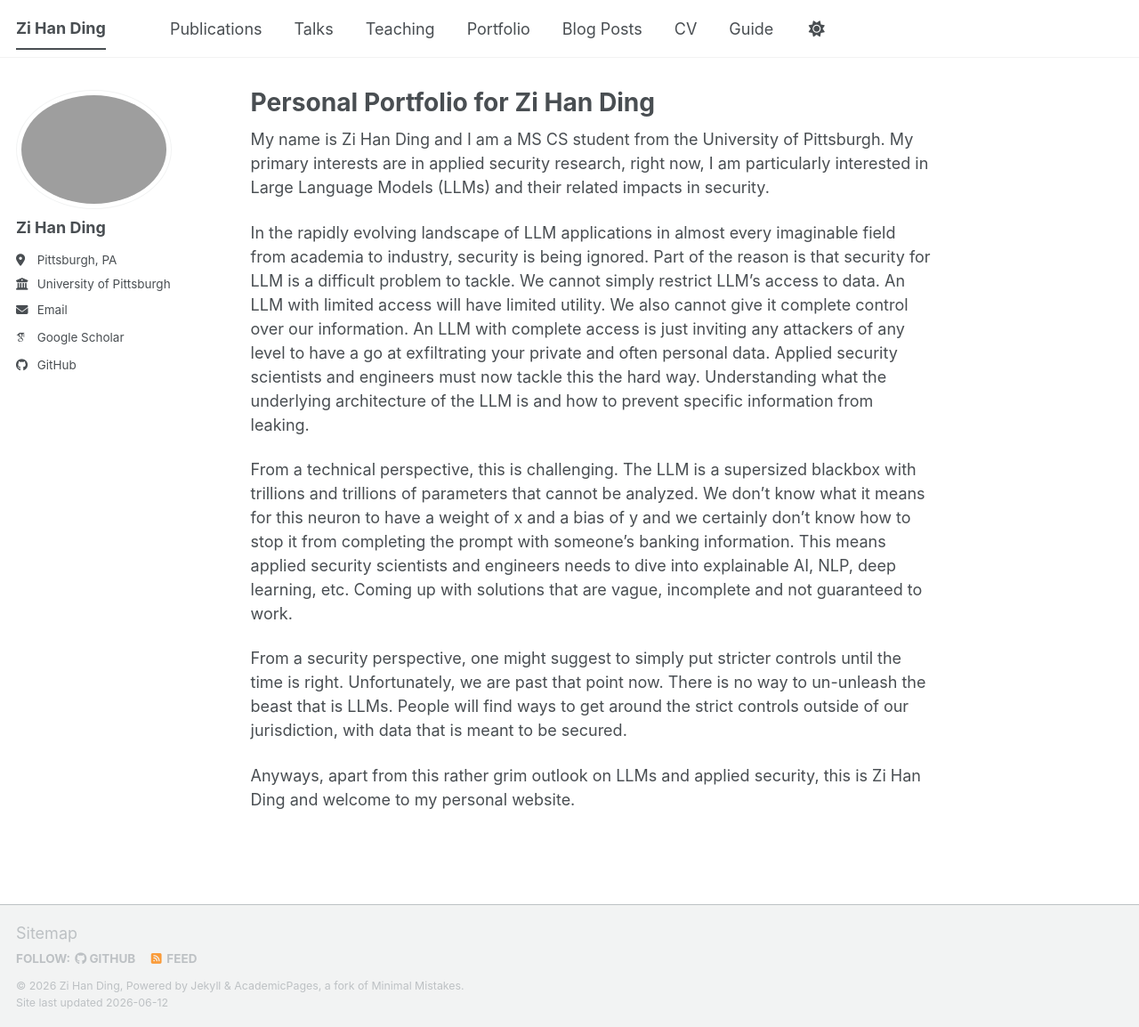
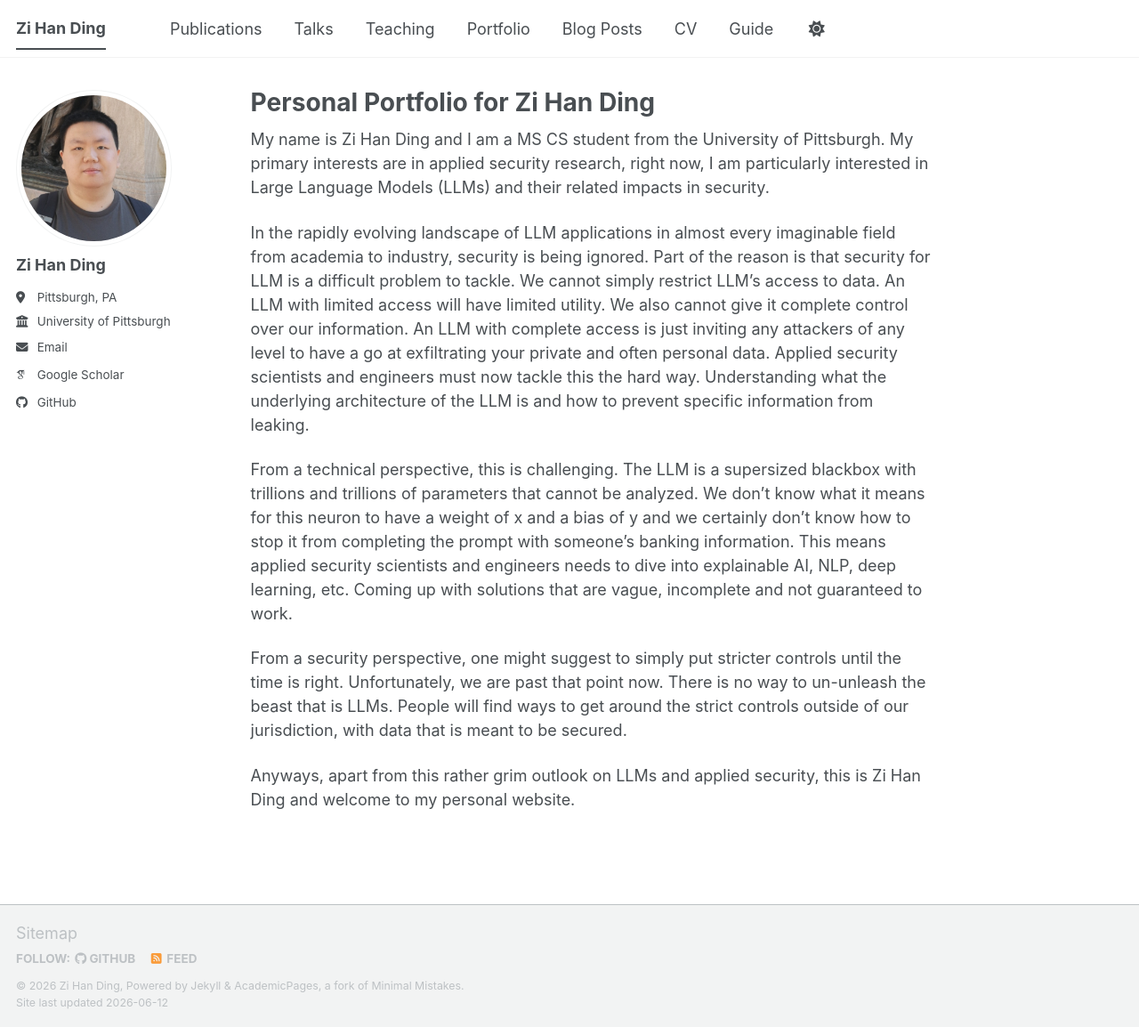
Before and after one commit to ziHanDing579/ziHanDing579.github.io, a Jekyll site: the page built from _pages/about.md, in a window 1280 px wide and 1154 px high. Shown: the whole window at 89% size. Built offline with Jekyll 4.4.1, drawn with Linux system fonts in a browser that asks for light colours; some web fonts are replaced; a script bundle is joined from its source files by our own code; library files that are not in the unit come from our copies.

Commit message:
corrected extension

```diff
--- a/_config.yml
+++ b/_config.yml
@@ -23,7 +23,7 @@ repository               : "academicpages/academicpages.github.io"
 #               Additional customization can be done by editing /_includes/author-profile.html
 author:
   # Biographic information
-  avatar           : "bio_image.png"
+  avatar           : "bio_image.jpg"
   name             : "Zi Han Ding"
   pronouns         : # example: "she/her"
   bio              : # examples
```
